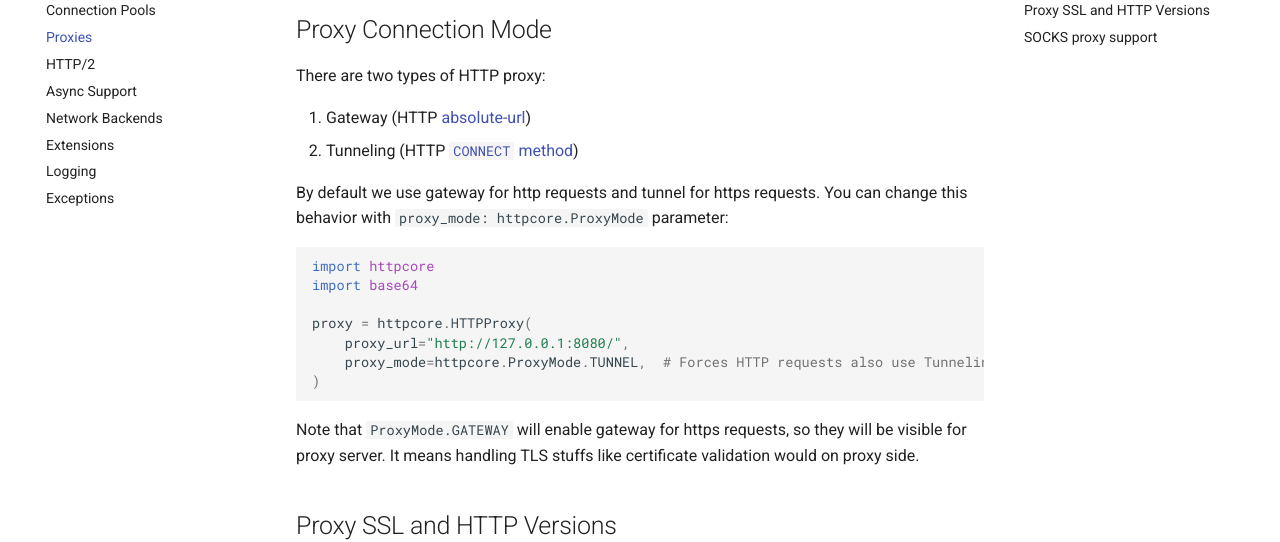
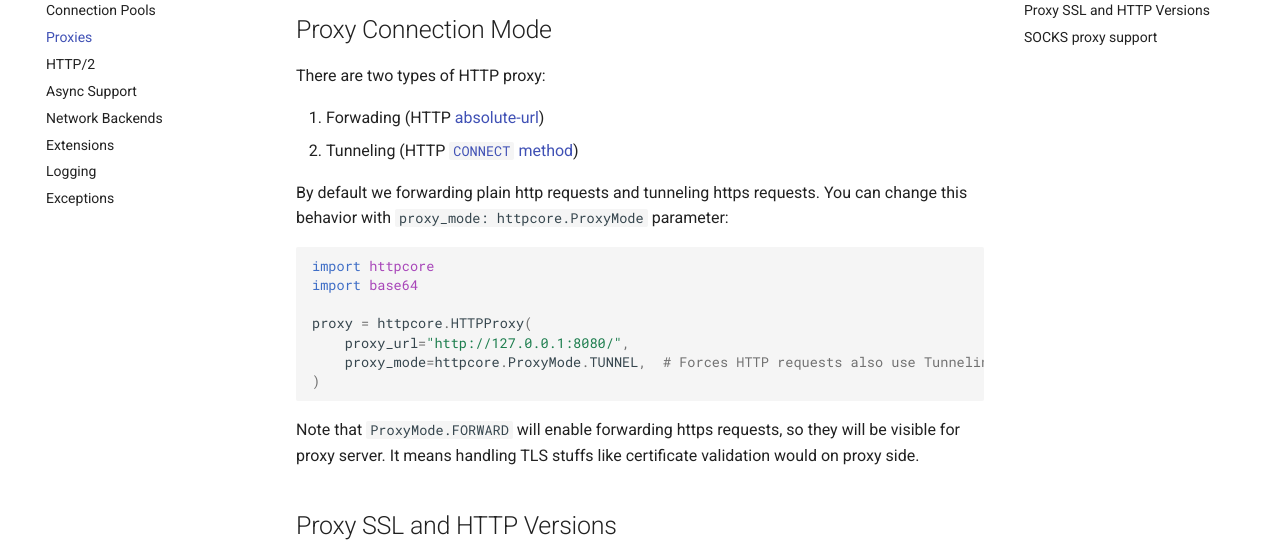
Before and after one commit to encode/httpcore, an MkDocs documentation site: the page built from docs/proxies.md, in a window 1280 px wide and 900 px high, scrolled down 1116 px. Shown: the part 152-694 px from the top of the window. Built offline with MkDocs 1.6.1 and Material for MkDocs 9.7.7, drawn with Linux system fonts in a browser that asks for light colours; comment, search, counter and statistics services are not loaded.

Commit message:
rename `GATEWAY` to `FORWARD`

````diff
--- a/docs/proxies.md
+++ b/docs/proxies.md
@@ -55,10 +55,10 @@ proxy = httpcore.HTTPProxy(
 
 There are two types of HTTP proxy:
 
-1. Gateway (HTTP [absolute-url](https://tools.ietf.org/html/rfc7230#section-5.3.2))
+1. Forwading (HTTP [absolute-url](https://tools.ietf.org/html/rfc7230#section-5.3.2))
 2. Tunneling (HTTP [`CONNECT` method](https://tools.ietf.org/html/rfc7231#section-4.3.6))
 
-By default we use gateway for http requests and tunnel for https requests.
+By default we forwarding plain http requests and tunneling https requests.
 You can change this behavior with `proxy_mode: httpcore.ProxyMode` parameter:
 ```py
 import httpcore
@@ -70,7 +70,7 @@ proxy = httpcore.HTTPProxy(
 )
 ```
 
-Note that `ProxyMode.GATEWAY` will enable gateway for https requests, so they will be visible for proxy server.
+Note that `ProxyMode.FORWARD` will enable forwarding https requests, so they will be visible for proxy server.
 It means handling TLS stuffs like certificate validation would on proxy side.
 
 ## Proxy SSL and HTTP Versions
````
Also changed, not shown: CHANGELOG.md (+1 -1 lines), 3 other files.
